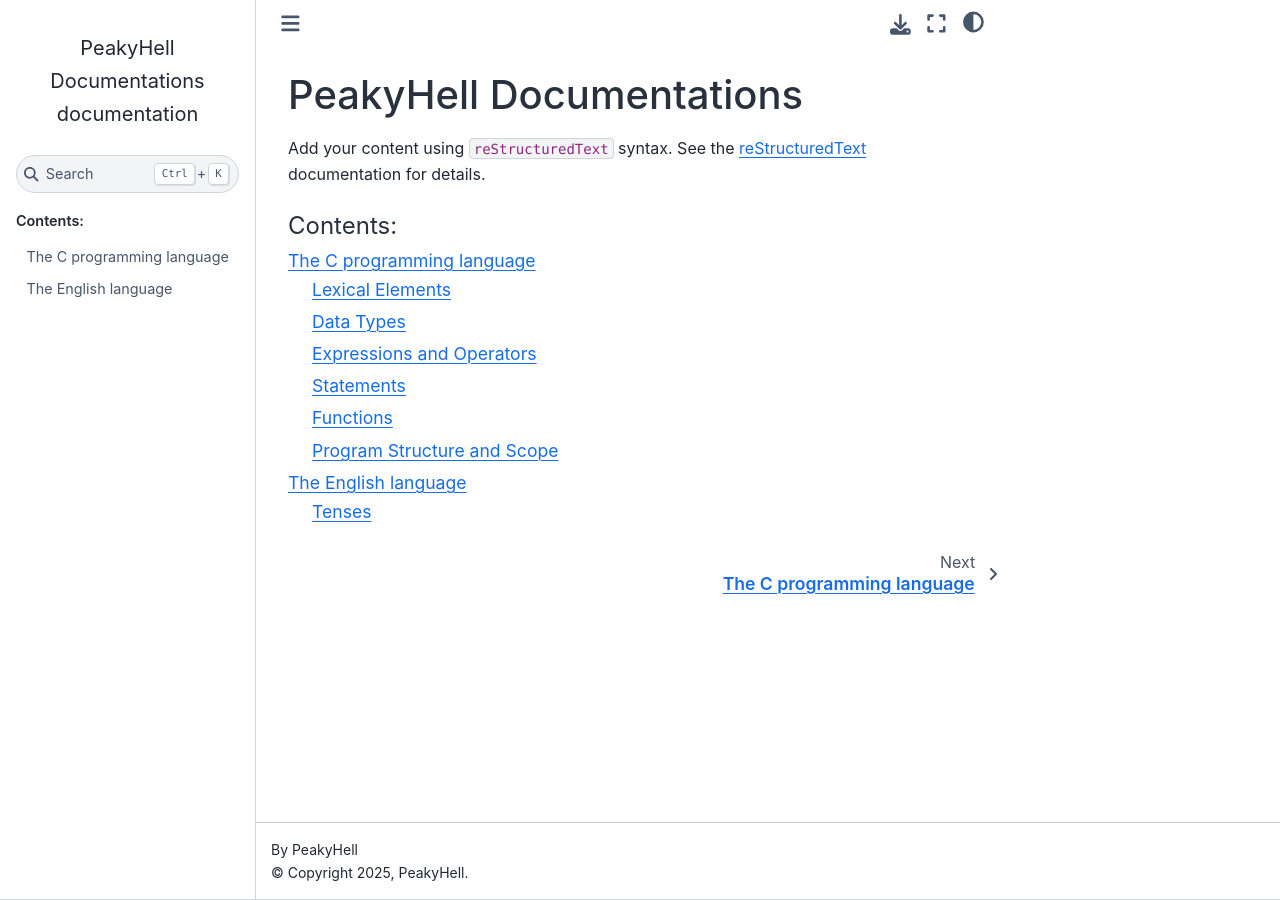
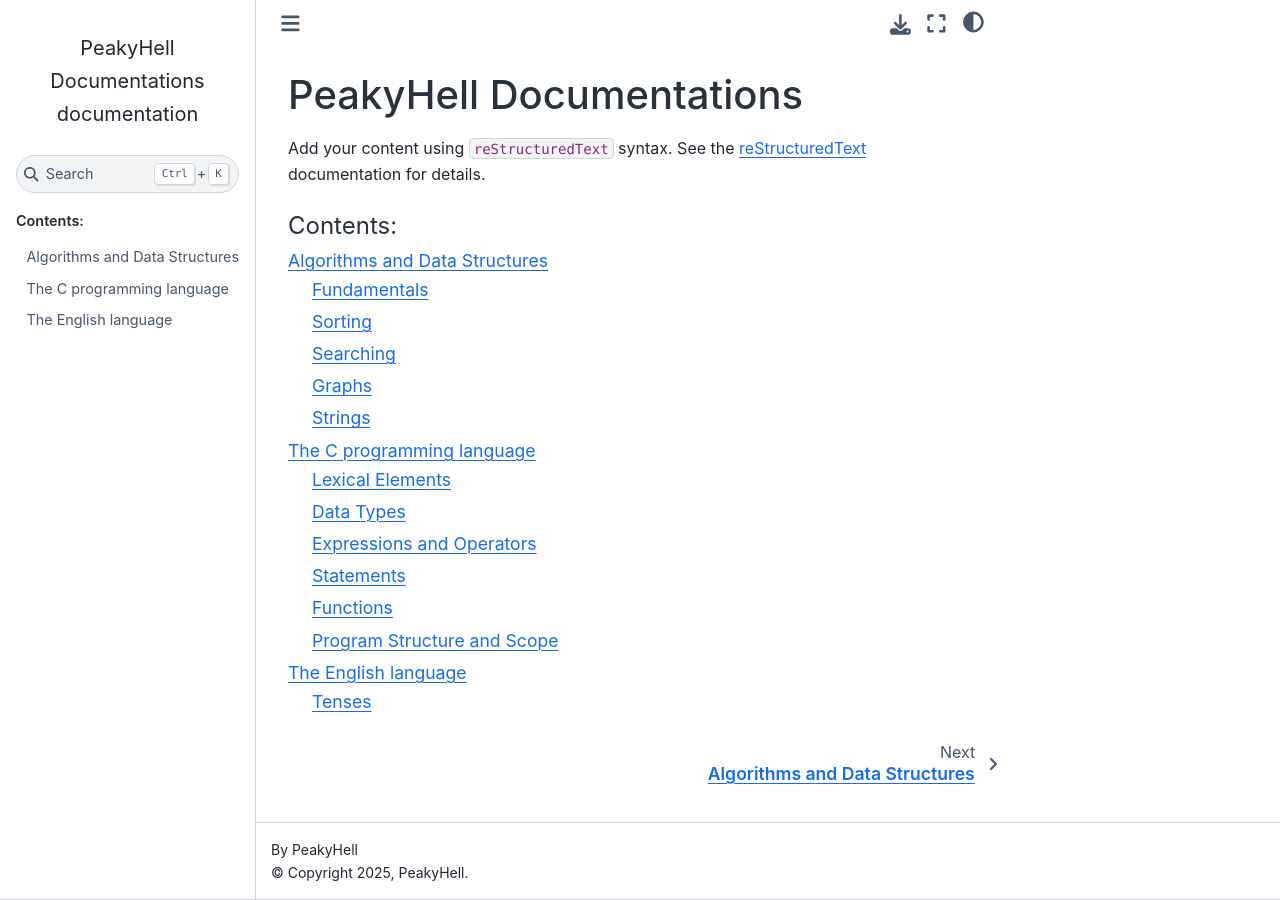
Before and after one commit to PeakyHell/documentations, a Sphinx documentation site: the page built from source/index.rst, in a window 1280 px wide. Built offline with Sphinx 7.4.7 and the Sphinx Book theme 1.1.4, drawn with Linux system fonts in a browser that asks for light colours; part of the change alters nothing that is shown.

Commit message:
[Docs] Algorithms documentation

```diff
--- /dev/null
+++ b/source/computer_science/algorithms.rst
@@ -0,0 +1,510 @@
+##############################
+Algorithms and Data Structures
+##############################
+
+************
+Fundamentals
+************
+
+Basic Programming Model
+=======================
+
+
+Data Abstraction
+================
+
+Bags, Queues and Stacks
+=======================
+
+Bag
+---
+
+A bag is a collection where removing items is not supported - its purpose is to provide clients with the ability to collect items and then to iterate through the collected items.
+
+The order of iteration is unspecified and should be immaterial to the client.
+
+
+.. code-block:: java
+
+    // Definition
+    public class Bag<Item> implements Iterable<Item>
+
+    // Methods
+    Bag()                           // Create an empty bag
+    void add(Item item)             // Add in item
+    boolean isEmpty()               // Is the bag empty ?
+    int size()                      // Number of items in the bag
+
+
+Implementations
+^^^^^^^^^^^^^^^
+
+Linked-list implementation :
+
+.. code-block:: java
+
+    // Page 155
+    public class Bag<Item> implements Iterable<Item> {
+
+        private Node first;
+        private class Node {
+            Item item;
+            Node next;
+        }
+
+        public void add(Item item) {
+            Node oldfirst = first;
+            first = new Node();
+            first.item = item;
+            first.next = oldfirst;
+        }
+
+        public Iterator<Item> iterator() {
+            return new ListIterator();
+        }
+        private class ListIterator implements Iterator<Item> {
+            private Node current = first;
+
+            public boolean hasNext() {
+                return current != null;
+            }
+
+            public void remove() {}
+
+            public Item next() {
+                Item item = current.item;
+                current = current.next;
+                return item;
+            }
+        }
+    }
+
+
+FIFO Queue
+----------
+
+A FIFO queue (or just a queue) is a collection that is based on the first-in-first-out (FIFO) policy.
+
+
+.. code-block:: java
+
+    // Definition
+    public class Queue<Item> implements Iterable<Item>
+
+    // Methods
+    Queue()                         // Create an empty queue
+    void enqueue(Item item)         // Add an item
+    Item dequeue()                  // Remove the least recently added item
+    boolean isEmpty()               // Is the queue empty ?
+    int size()                      // Number of items in the queue
+
+
+Implementations
+^^^^^^^^^^^^^^^
+
+Linked-list implementation :
+
+.. code-block:: java
+
+    // Page 151
+    public class Queue<Item> implements Iterable<Item> {
+
+        private Node first;
+        private Node last;
+        private int N;
+
+        private class Node {
+            Item item;
+            Node next;
+        }
+
+        public boolean isEmpty() {
+            return first == null;
+        }
+
+        public int size() {
+            return N;
+        }
+
+        public void enqueue(Item item) {
+            Node oldlast = last;
+            last = new Node();
+            last.item = item;
+            last.next = null;
+            if (isEmpty()) {
+                first = last;
+            }
+            else {
+                oldlast.next = last;
+            }
+            N++;
+        }
+
+        public Item dequeue() {
+            Item item = first.item;
+            first = first.next;
+            if (isEmpty()) {
+                last = null;
+            }
+            N--;
+            return item;
+        }
+
+        public Iterator<Item> iterator() {
+            return new ListIterator();
+        }
+        private class ListIterator implements Iterator<Item> {
+            private Node current = first;
+
+            public boolean hasNext() {
+                return current != null;
+            }
+
+            public void remove() {}
+
+            public Item next() {
+                Item item = current.item;
+                current = current.next;
+                return item;
+            }
+        }
+    }
+
+
+Pushdown (LIFO) Stack
+---------------------
+
+A pushdown stack (or just a stack) is a collection that is based on the last-in-first-out (LIFO) policy.
+
+
+.. code-block:: java
+
+    // Definition
+    public class Stack<Item> implements Iterable<Item>
+
+    // Methods
+    Stack()                         // Create an empty stack
+    void push(Item item)            // Add an item
+    Item pop()                      // Remove the most recently added item
+    boolean isEmpty()               // Is the stack empty ?
+    int size()                      // Number of items in the stack
+
+
+Implementations
+^^^^^^^^^^^^^^^
+
+Resizing array implementation :
+
+.. code-block:: java
+
+    // Page 141
+    public class ResizingArrayStack<Item> implements Iterable<Item> {
+
+        private Item[] a = (Item[]) new Object[1];
+        private int N = 0;
+
+        public boolean isEmpty() {
+            return N == 0;
+        }
+
+        public int size() {
+            return N;
+        }
+
+        private void resize(int max) {
+            Item[] temp = (Item[]) new Object[max];
+            for (int i = 0; i < N; i++) {
+                temp[i] = a[i];
+            }
+            a = temp;
+        }
+
+        public void push(Item item) {
+            if (N == a.length) {
+                resize(2*a.length);
+            }
+            a[N++] = item;
+        }
+
+        public Item pop() {
+            Item item = a[N--];
+            a[N] = null;
+            if (N > 0 && N == a.length/4) {
+                resize(a.length/2);
+            }
+            return item;
+        }
+
+        public Iterator<Item> iterator() {
+            return new ReverseArrayIterator();
+        }
+
+        private class ReverseArrayIterator implements Iterator<Item>{
+            private int i = N;
+
+            public boolean hasNext() {
+                return i > 0;
+            }
+
+            public Item next() {
+                return a[i--];
+            }
+
+            public void remove() {}
+        }
+    }
+
+
+Linked-list implementation :
+
+.. code-block:: java
+
+    // Page 149
+    public class Stack<Item> implements Iterable<Item> {
+
+        private Node first;
+        private int N;
+
+        private class Node {
+            Item item;
+            Node next;
+        }
+
+        public boolean isEmpty() {
+            return first == null;
+        }
+
+        public int size() {
+            return N;
+        }
+
+        public void push(Item item) {
+            Node oldfirst = first;
+            first = new Node();
+            first.item = item;
+            first.next = oldfirst;
+            N++;
+        }
+
+        public Item pop() {
+            Item item = first.item;
+            first = first.next;
+            N--;
+            return item;
+        }
+
+        public Iterator<Item> iterator() {
+            return new ListIterator();
+        }
+        private class ListIterator implements Iterator<Item> {
+            private Node current = first;
+
+            public boolean hasNext() {
+                return current != null;
+            }
+
+            public void remove() {}
+
+            public Item next() {
+                Item item = current.item;
+                current = current.next;
+                return item;
+            }
+        }
+    }
+
+
+Analysis of Algorithms
+======================
+
+Order-of-growth classifications
+-------------------------------
+
++--------------+-----------------+--------------------+-------------------+
+| Description  | Order of growth | Description        | Example           |
++==============+=================+====================+===================+
+| Constant     | :math:`1`       | Statement          | Add two numbers   |
++--------------+-----------------+--------------------+-------------------+
+| Logarithmic  | :math:`log N`   | Divide in half     | Binary search     |
++--------------+-----------------+--------------------+-------------------+
+| Linear       | :math:`N`       | Loop               | Find the maximum  |
++--------------+-----------------+--------------------+-------------------+
+| Linearithmic | :math:`N log N` | Divide and conquer | Mergesort         |
++--------------+-----------------+--------------------+-------------------+
+| Quadratic    | :math:`N^2`     | Double loop        | Check all pairs   |
++--------------+-----------------+--------------------+-------------------+
+| Cubic        | :math:`N^3`     | Triple loop        | Check all triples |
++--------------+-----------------+--------------------+-------------------+
+| Exponential  | :math:`2^N`     | Exhaustive search  | Check all subsets |
++--------------+-----------------+--------------------+-------------------+
+
+Case Study: Union-Find
+======================
+
+Union-Find
+----------
+
+.. code-block:: java
+
+   // Definition
+   public class UF
+
+   // Methods
+   UF(int N)                        // Initialize N sites with integer names (0 to N-1)
+   void union(int p, int q)         // Add connection between p and q
+   int find(int p)                  // Component identifier for p (0 to N-1)
+   boolean connected(int p, int q)  // Return true if p and q are in the same component
+   int count()                      // Number of components
+
+
+Implementations
+^^^^^^^^^^^^^^^
+
+.. code-block:: java
+
+    // Page 221
+    public class WeightedQuickUnionUF {
+
+        private int[] id;
+        private int[] sz;
+        private int count;
+
+        public WeightedQuickUnionUF(int N) {
+            count = N;
+            id = new int[N];
+            for (int i = 0; i < N; i++) {
+                id[i] = i;
+            }
+            sz = new int[N];
+            for (int i = 0; i < N; i++) {
+                sz[i] = 1;
+            }
+        }
+
+        public int count() {
+            return count;
+        }
+
+        public boolean connected(int p, int q) {
+            return find(p) == find(q);
+        }
+
+        public int find(int p) {
+            while(p != id[p]) {
+                p = id[p];
+            }
+            return p;
+        }
+
+        public void union(int p, int q) {
+            int i = find(p);
+            int j = find(q);
+
+            if (i == j) {
+                return;
+            }
+
+            if (sz[i] < sz[j]) {
+                id[i] = j;
+                sz[j] += sz[i];
+            }
+            else {
+                id[j] = i;
+                sz[i] += sz[j];
+            }
+            count--;
+        }
+    }
+
+*******
+Sorting
+*******
+
+Elementary Sorts
+================
+
+Mergesort
+=========
+
+Quicksort
+=========
+
+Priority Queues
+===============
+
+Applications
+============
+
+
+*********
+Searching
+*********
+
+Symbol Tables
+=============
+
+.. code-block:: java
+
+    // Definition
+    public class ST<Key, Value>
+
+    // Methods
+    ST()                            // Create a symbol table
+    void put(Key key, Value val)    // Put key-value into the table (remove key from table if value is null)
+    Value get(Key key)              // Value paired with key (null if key is absent)
+    void delete(Key key)            // Remove key (and its value) from table
+    boolean contains(Key key)       // Is there a value paired with key ?
+    boolean isEmpty()               // Is the table empty ?
+    int size()                      // Number of key-value pairs in the table
+    Iterable<Key> keys()            // All the keys in the table
+
+
+Binary Search Trees
+===================
+
+Balanced Search Trees
+=====================
+
+Hash Tables
+===========
+
+Applications
+============
+
+.. Page 342
+
+******
+Graphs
+******
+
+Undirected Graphs
+=================
+
+Directed Graphs
+===============
+
+Minimum Spanning Trees
+======================
+
+Shortest Paths
+==============
+
+
+*******
+Strings
+*******
+
+String Sorts
+============
+
+Tries
+=====
+
+Substring Search
+================
+
+Regular Expressions
+===================
+
+Data Compression
+================
--- a/source/index.rst
+++ b/source/index.rst
@@ -10,5 +10,6 @@ documentation for details.
     :maxdepth: 2
     :caption: Contents:
 
+    computer_science/algorithms
     programming_languages/c_language
     languages/english
```
